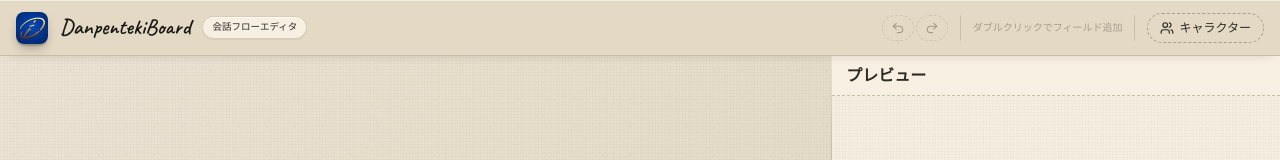
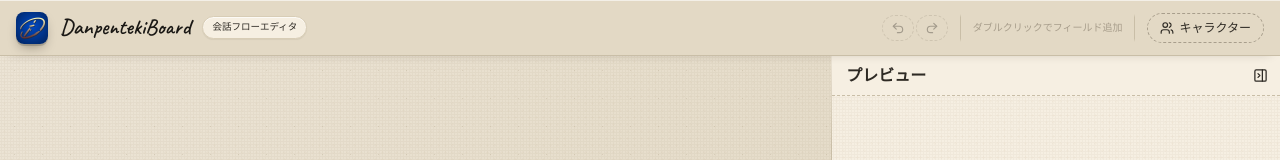
Before and after one commit to bluemistel/Danpenteki, a Next.js app: page / in a window 1280 px wide. Shown: the top 160 px of the page. Built offline with nearby package versions, Linux system fonts and the light colour scheme.

Commit message:
日本語入力ができない不具合の対処

```diff
--- a/src/app/page.tsx
+++ b/src/app/page.tsx
@@ -149,20 +149,7 @@ export default function Home() {
             </div>
           }
           right={
-            <div style={{ height: '100%', display: 'flex', flexDirection: 'column' }}>
-              {/* Preview header */}
-              <div style={{
-                height: 40, flexShrink: 0,
-                display: 'flex', alignItems: 'center', padding: '0 14px',
-                borderBottom: '1px dashed var(--rule)',
-                background: 'var(--paper-2)',
-              }}>
-                <span className="hand" style={{ fontSize: 16, fontWeight: 600, color: 'var(--ink-soft)' }}>プレビュー</span>
-              </div>
-              <div style={{ flex: 1, overflow: 'hidden' }}>
-                <PreviewPane items={previewItems} groups={previewGroups} selectedFieldId={selectedFieldId} />
-              </div>
-            </div>
+            <PreviewPane items={previewItems} groups={previewGroups} selectedFieldId={selectedFieldId} />
           }
         />
       </div>
--- a/src/components/canvas/DialogueFieldNode.tsx
+++ b/src/components/canvas/DialogueFieldNode.tsx
@@ -91,11 +91,15 @@ function DialogueFieldNodeComponent({ data, selected }: NodeProps) {
         className={`handle-analog ${hasConn('source', 'right-source') ? 'connected' : ''}`} id="right-source" />
 
       {/* Header */}
-      <div style={{
-        display: 'flex', alignItems: 'center', gap: 6,
-        padding: '8px 10px 6px',
-        borderBottom: '1px dashed var(--rule)',
-      }}>
+      <div
+        style={{
+          display: 'flex', alignItems: 'center', gap: 6,
+          padding: '8px 10px 6px',
+          borderBottom: '1px dashed var(--rule)',
+        }}
+        onKeyDown={e => e.stopPropagation()}
+        onKeyUp={e => e.stopPropagation()}
+      >
         {editingLabel ? (
           <LocalInput
             value={f.label}
@@ -132,7 +136,11 @@ function DialogueFieldNodeComponent({ data, selected }: NodeProps) {
 
       {/* Body */}
       {!f.collapsed && (
-        <div className="nodrag nowheel nopan">
+        <div
+          className="nodrag nowheel nopan"
+          onKeyDown={e => e.stopPropagation()}
+          onKeyUp={e => e.stopPropagation()}
+        >
           {f.blocks.length > 0 && (
             <div style={{ padding: '8px 10px' }}>
               {f.blocks.map((block, i) => (
--- a/src/components/canvas/WhiteboardCanvas.tsx
+++ b/src/components/canvas/WhiteboardCanvas.tsx
@@ -236,6 +236,8 @@ function WhiteboardCanvasInner({
         zoomOnDoubleClick={false}
         deleteKeyCode={null}
         multiSelectionKeyCode="Shift"
+        nodesFocusable={false}
+        edgesFocusable={false}
       >
         <Background variant={BackgroundVariant.Dots} gap={28} size={1.1} color="var(--rule)" />
         <Controls />
--- a/src/components/shared/SplitLayout.tsx
+++ b/src/components/shared/SplitLayout.tsx
@@ -1,19 +1,24 @@
 'use client'
 
 import { useState, useCallback, useRef } from 'react'
+import { PanelRightClose, PanelRightOpen } from 'lucide-react'
 
 interface SplitLayoutProps {
   left: React.ReactNode
   right: React.ReactNode
+  rightHeader?: React.ReactNode
   defaultRatio?: number
 }
 
-export function SplitLayout({ left, right, defaultRatio = 0.65 }: SplitLayoutProps) {
+export function SplitLayout({ left, right, rightHeader, defaultRatio = 0.65 }: SplitLayoutProps) {
   const [ratio, setRatio] = useState(defaultRatio)
+  const [collapsed, setCollapsed] = useState(false)
   const containerRef = useRef<HTMLDivElement>(null)
   const dragging = useRef(false)
+  const ratioBeforeCollapse = useRef(defaultRatio)
 
   const onMouseDown = useCallback((e: React.MouseEvent) => {
+    if (collapsed) return
     e.preventDefault()
     dragging.current = true
 
@@ -21,7 +26,7 @@ export function SplitLayout({ left, right, defaultRatio = 0.65 }: SplitLayoutPro
       if (!dragging.current || !containerRef.current) return
       const rect = containerRef.current.getBoundingClientRect()
       const newRatio = (e.clientX - rect.left) / rect.width
-      setRatio(Math.max(0.3, Math.min(0.8, newRatio)))
+      setRatio(Math.max(0.3, Math.min(0.92, newRatio)))
     }
 
     const onMouseUp = () => {
@@ -32,16 +37,95 @@ export function SplitLayout({ left, right, defaultRatio = 0.65 }: SplitLayoutPro
 
     document.addEventListener('mousemove', onMouseMove)
     document.addEventListener('mouseup', onMouseUp)
-  }, [])
+  }, [collapsed])
+
+  const toggleCollapse = useCallback(() => {
+    if (collapsed) {
+      setRatio(ratioBeforeCollapse.current)
+      setCollapsed(false)
+    } else {
+      ratioBeforeCollapse.current = ratio
+      setCollapsed(true)
+    }
+  }, [collapsed, ratio])
 
   return (
     <div ref={containerRef} style={{ display: 'flex', height: '100%', width: '100%', overflow: 'hidden' }}>
-      <div style={{ width: `${ratio * 100}%`, height: '100%', overflow: 'hidden' }}>
+      <div style={{ flex: collapsed ? 1 : undefined, width: collapsed ? undefined : `${ratio * 100}%`, height: '100%', overflow: 'hidden' }}>
         {left}
       </div>
-      <div className="v-divider" onMouseDown={onMouseDown} style={{ cursor: 'col-resize', flexShrink: 0 }} />
-      <div style={{ width: `${(1 - ratio) * 100}%`, height: '100%', overflow: 'hidden' }}>
-        {right}
+
+      {/* Divider + collapse toggle */}
+      <div style={{ display: 'flex', flexDirection: 'column', flexShrink: 0 }}>
+        <div
+          onMouseDown={onMouseDown}
+          style={{
+            flex: 1,
+            width: collapsed ? 0 : 1,
+            cursor: collapsed ? undefined : 'col-resize',
+            background: collapsed ? 'transparent' : 'linear-gradient(to bottom, transparent, var(--rule) 12%, var(--rule) 88%, transparent)',
+          }}
+        />
+      </div>
+
+      {/* Right panel */}
+      <div style={{
+        width: collapsed ? 36 : `${(1 - ratio) * 100}%`,
+        height: '100%',
+        overflow: 'hidden',
+        display: 'flex',
+        flexDirection: 'column',
+        transition: collapsed ? 'width 0.15s ease' : undefined,
+      }}>
+        {/* Collapsed bar */}
+        {collapsed ? (
+          <div style={{
+            height: '100%', display: 'flex', flexDirection: 'column',
+            alignItems: 'center', paddingTop: 8,
+            background: 'var(--paper-2)',
+            borderLeft: '1px solid var(--rule)',
+          }}>
+            <button
+              onClick={toggleCollapse}
+              className="btn-ghost"
+              style={{ padding: 6, border: 'none' }}
+              title="プレビューを開く"
+            >
+              <PanelRightOpen size={16} />
+            </button>
+            <span className="hand" style={{
+              writingMode: 'vertical-rl', fontSize: 13, fontWeight: 600,
+              color: 'var(--ink-faint)', marginTop: 12, letterSpacing: 2,
+            }}>
+              プレビュー
+            </span>
+          </div>
+        ) : (
+          <>
+            {/* Header with collapse button */}
+            <div style={{
+              height: 40, flexShrink: 0,
+              display: 'flex', alignItems: 'center', padding: '0 8px 0 14px',
+              borderBottom: '1px dashed var(--rule)',
+              background: 'var(--paper-2)',
+            }}>
+              <span className="hand" style={{ fontSize: 16, fontWeight: 600, color: 'var(--ink-soft)', flex: 1 }}>
+                プレビュー
+              </span>
+              <button
+                onClick={toggleCollapse}
+                className="btn-ghost"
+                style={{ padding: 4, border: 'none' }}
+                title="プレビューを閉じる"
+              >
+                <PanelRightClose size={15} />
+              </button>
+            </div>
+            <div style={{ flex: 1, overflow: 'hidden' }}>
+              {right}
+            </div>
+          </>
+        )}
       </div>
     </div>
   )
```
